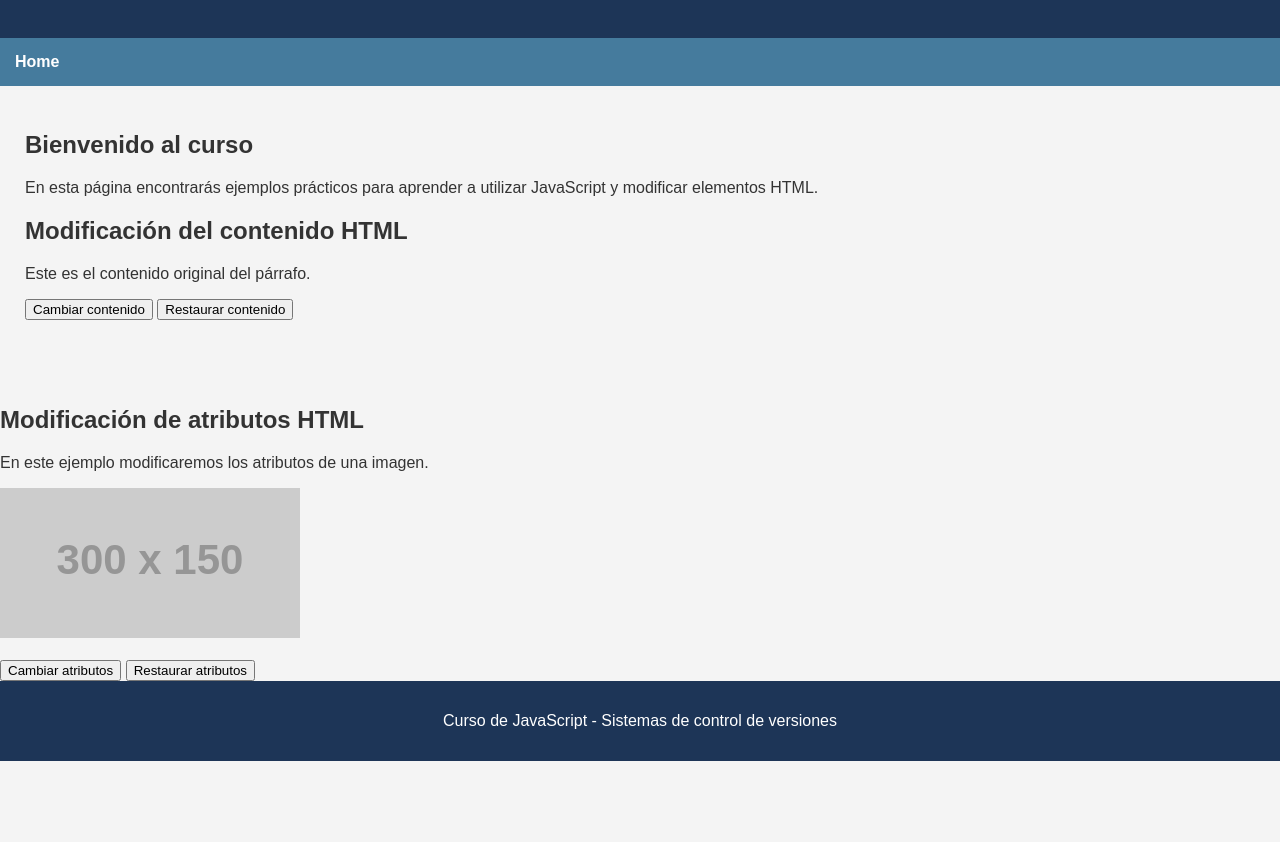
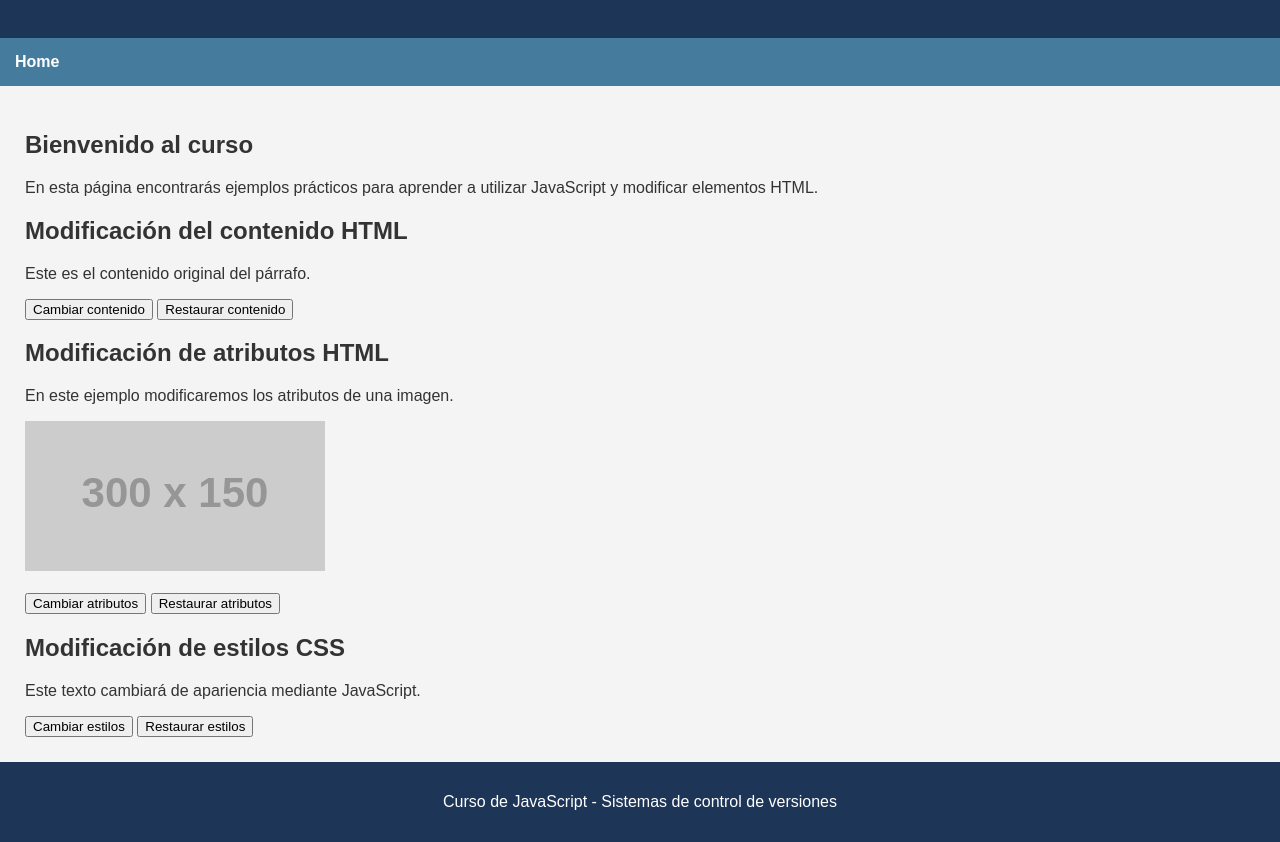
Before and after one commit to OPC-sys/curso-javascript-gitflow, a plain HTML site: page index.html in a window 1280 px wide. Shown: the part 126-968 px from the top of the page. Before the commit the page ends 887 px from the top, so only its background shows below. Drawn offline with Linux system fonts and the light colour scheme; placeholder pictures from the web are drawn by us.

Commit message:
feat(usuario-3): añadir modificación de estilos CSS

```diff
--- a/index.html
+++ b/index.html
@@ -1,3 +1,4 @@
+
 <!DOCTYPE html>
 <html lang="es">
 <head>
@@ -6,7 +7,6 @@
     <title>Curso de JavaScript</title>
     <link rel="stylesheet" href="css/estilos.css">
 </head>
-<script src="js/app.js"></script>
 <body>
 
     <header>
@@ -26,6 +26,7 @@
             a utilizar JavaScript y modificar elementos HTML.
         </p>
 
+        <!-- FEATURE 1: Modificación del contenido HTML -->
         <section id="contenidoHTML">
             <h2>Modificación del contenido HTML</h2>
 
@@ -41,7 +42,8 @@
                 Restaurar contenido
             </button>
         </section>
-    </main>
+
+        <!-- FEATURE 2: Modificación de atributos HTML -->
         <section id="atributosHTML">
             <h2>Modificación de atributos HTML</h2>
 
@@ -62,9 +64,31 @@
                 Restaurar atributos
             </button>
         </section>
+
+        <!-- FEATURE 3: Modificación de estilos CSS -->
+        <section id="estilosCSS">
+            <h2>Modificación de estilos CSS</h2>
+
+            <p id="textoEstilos">
+                Este texto cambiará de apariencia mediante JavaScript.
+            </p>
+
+            <button onclick="cambiarEstilos()">
+                Cambiar estilos
+            </button>
+
+            <button onclick="restaurarEstilos()">
+                Restaurar estilos
+            </button>
+        </section>
+
+    </main>
+
     <footer>
         <p>Curso de JavaScript - Sistemas de control de versiones</p>
     </footer>
 
+    <script src="js/app.js"></script>
+
 </body>
 </html>
--- a/js/app.js
+++ b/js/app.js
@@ -34,3 +34,23 @@ function restaurarAtributos() {
     imagen.setAttribute("alt", "Imagen original");
     imagen.setAttribute("title", "Imagen original");
 }
+function cambiarEstilos() {
+    const texto = document.getElementById("textoEstilos");
+
+    texto.style.color = "white";
+    texto.style.backgroundColor = "#1d3557";
+    texto.style.fontSize = "22px";
+    texto.style.padding = "15px";
+    texto.style.borderRadius = "8px";
+}
+
+// Restaura los estilos originales
+function restaurarEstilos() {
+    const texto = document.getElementById("textoEstilos");
+
+    texto.style.color = "";
+    texto.style.backgroundColor = "";
+    texto.style.fontSize = "";
+    texto.style.padding = "";
+    texto.style.borderRadius = "";
+}
```
Lines whose indentation alone changed are shown as unchanged.
